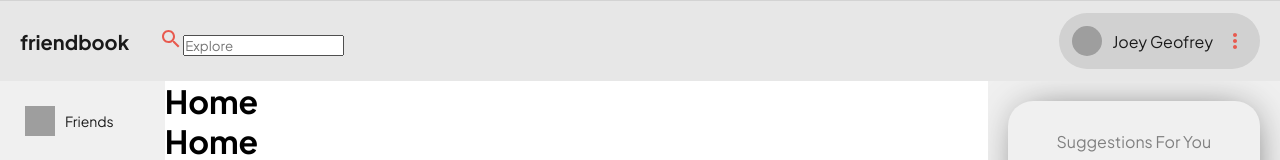
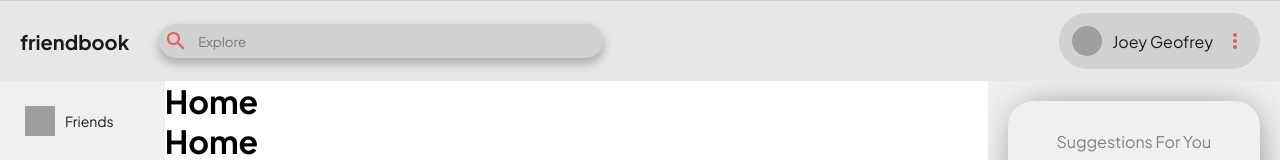
Before and after one commit to joeygeofrey/ReactJS-friendbook-social-media-app, a React (Create React App) app in the folder frontend/: page / in a window 1280 px wide. In both pictures the pointer is over the element 251 px from the left and 41 px from the top of the page. Shown: the top 160 px of the page. Built offline with nearby package versions, Linux system fonts and the light colour scheme; grey boxes are pictures that could not be loaded.

Commit message:
Update: navbar styling

```diff
--- a/frontend/src/components/navbar/navbar.scss
+++ b/frontend/src/components/navbar/navbar.scss
@@ -18,18 +18,9 @@ top: 0;
           font-weight: bold;
           font-size: 20px;
           color: #1A1A1A;
-      transition: 0.5s all ease-out;
         }
 
-    span:hover {
-      transform: translateY(-10px);
-      font-size: 20.5px;
-      border-radius: 10px;
-      cursor: pointer;
-      transition: 0.5s all ease-in;
-    }
-
-    .search {
+        .explore {
             display: flex;
             align-items: center;
             gap: 10px;
@@ -61,7 +52,7 @@ top: 0;
 
         }
 
-    .search:hover {
+        .explore:hover {
           box-shadow: 0px 5px 10px 1px rgba(0, 0, 0, 0.25);
           transition: 1.5s all ease-in;
         }
@@ -83,7 +74,7 @@ top: 0;
           border-style: solid;
           border-color: transparent;
           border-radius: 50px;
-      transition: 0.8s all ease-out;
+          transition: 0.6s all ease-out;
 
           a {
             display: none;
@@ -105,10 +96,15 @@ top: 0;
 
         .user:hover {
           box-shadow: 0px 1.5px 5px 1px rgba(0, 0, 0, 0.25);
-      transition: 0.8s all ease-in;
+          transition: 0.6s all ease-in;
+
+          img {
+            width: 34px;
+            height: 34px;
+          }
 
           span {
-        font-weight: 400;
+            font-weight: 500;
             display: block;
             color: #1A1A1A;
 
```
Lines whose indentation alone changed are shown as unchanged.
